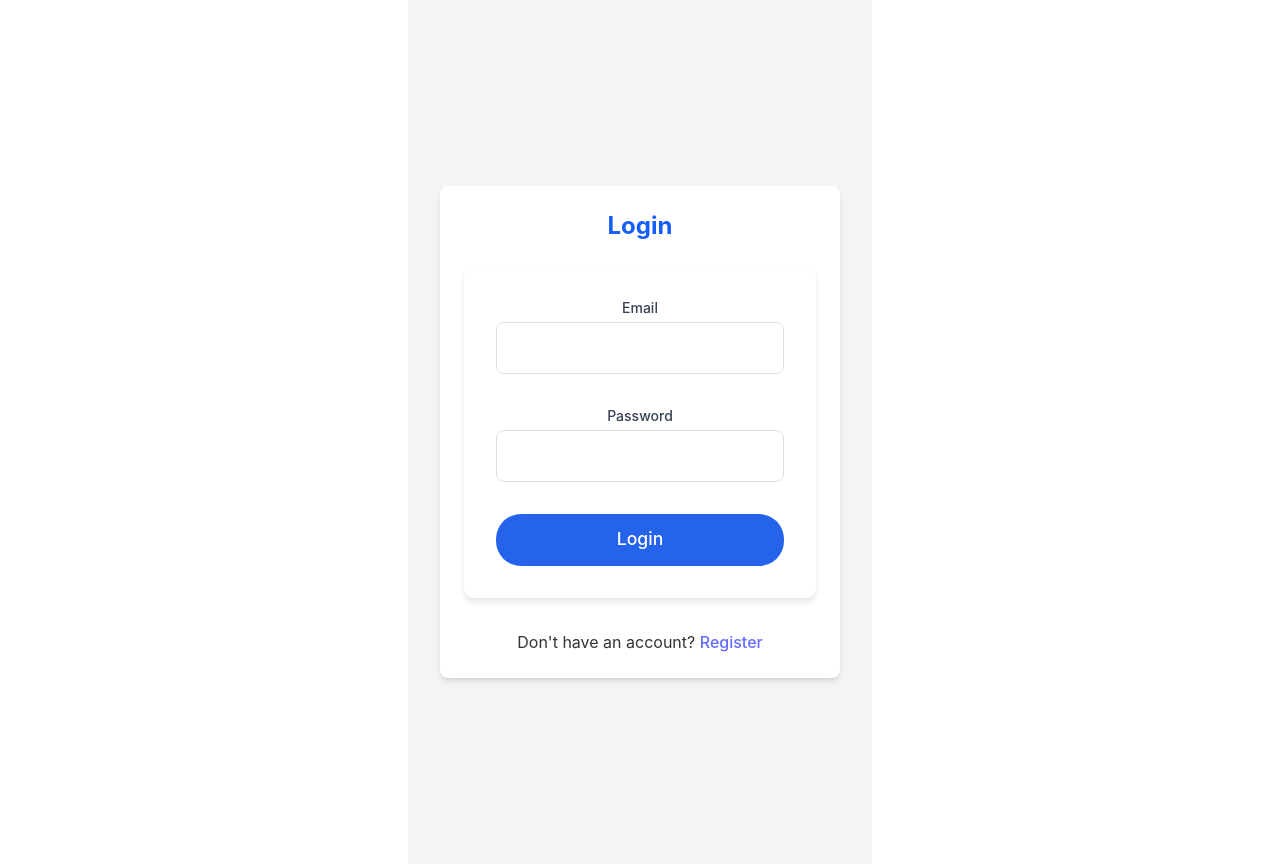
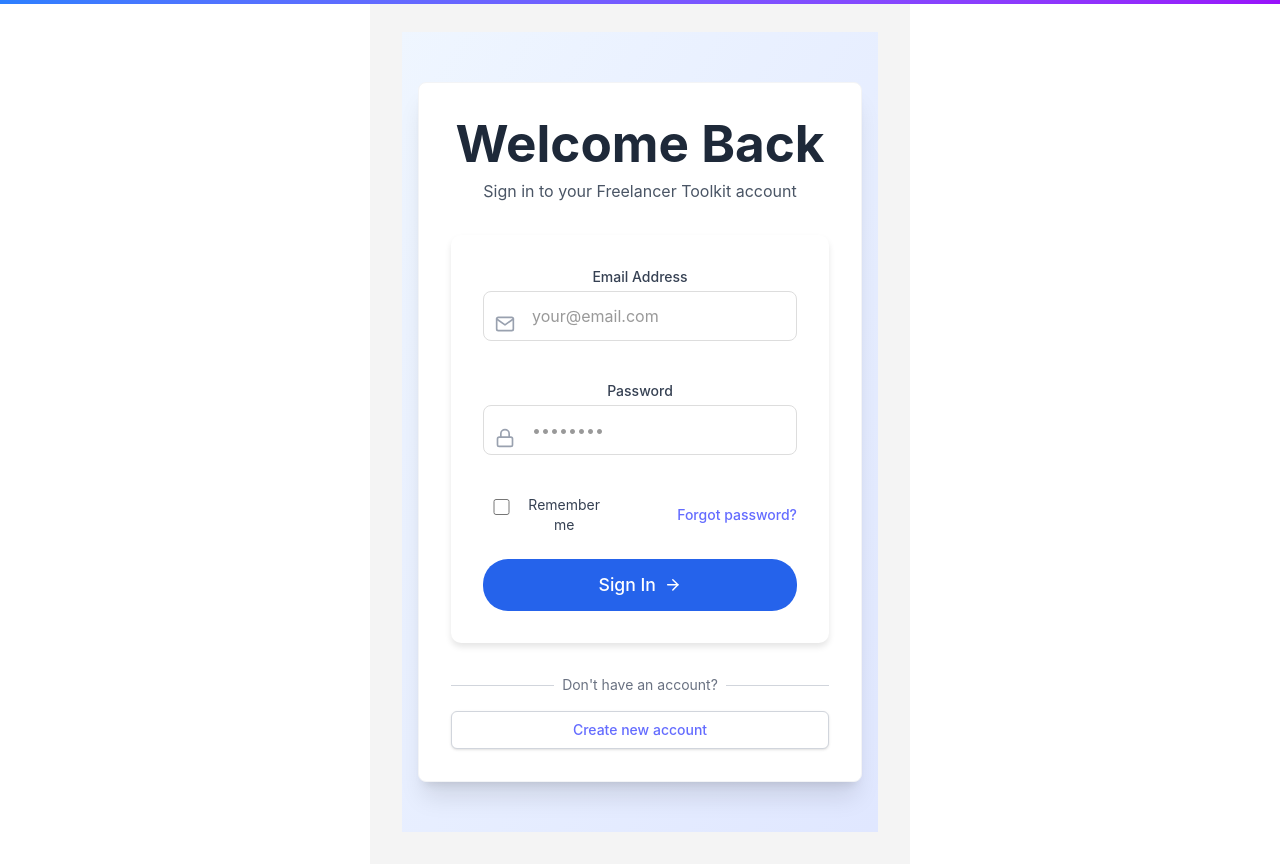
Before and after one commit to ramxnnn/freelancertoolkit, a React (Vite) app in the folder frontend/: page /login in a window 1280 px wide. Built offline with nearby package versions, Linux system fonts and the light colour scheme.

Commit message:
added the option to mark the tasks as completed or delete them as necessary

```diff
--- a/frontend/src/components/Invoices.jsx
+++ b/frontend/src/components/Invoices.jsx
@@ -25,7 +25,7 @@
         return;
       }
 
-      const response = await axios.get('http://localhost:8888/invoices', {
+      const response = await axios.get('https://freelancerbackend.vercel.app/invoices', {
         headers: {
           Authorization: `Bearer ${token}`,
         },
--- a/frontend/src/components/Login.jsx
+++ b/frontend/src/components/Login.jsx
@@ -1,64 +1,200 @@
 import React, { useState, useContext } from 'react';
 import { AuthContext } from '../context/AuthContext';
-import { useNavigate } from 'react-router-dom';
-import Card from './Card'; // Reusable Card component
-import Button from './Button'; // Reusable Button component
-import Input from './Input'; // Reusable Input component
+import { useNavigate, Link } from 'react-router-dom';
+import Card from './Card';
+import Button from './Button';
+import Input from './Input';
+import { FiMail, FiLock, FiArrowRight } from 'react-icons/fi';
+import { motion } from 'framer-motion';
 
 const Login = () => {
   const [email, setEmail] = useState('');
   const [password, setPassword] = useState('');
   const [error, setError] = useState('');
+  const [isLoading, setIsLoading] = useState(false);
   const { login } = useContext(AuthContext);
   const navigate = useNavigate();
 
   const handleSubmit = async (e) => {
     e.preventDefault();
+    setIsLoading(true);
+    setError('');
+
     try {
       await login(email, password);
       navigate('/dashboard');
     } catch (error) {
       setError(error.message);
+      setIsLoading(false);
+    }
+  };
+
+  // Animation variants
+  const containerVariants = {
+    hidden: { opacity: 0 },
+    visible: {
+      opacity: 1,
+      transition: {
+        staggerChildren: 0.1,
+        delayChildren: 0.2
+      }
+    }
+  };
+
+  const itemVariants = {
+    hidden: { y: 20, opacity: 0 },
+    visible: {
+      y: 0,
+      opacity: 1,
+      transition: {
+        type: 'spring',
+        stiffness: 100
+      }
     }
   };
 
   return (
-    <div className="flex justify-center items-center min-h-screen bg-gray-100">
-      <Card className="w-full max-w-md p-6">
-        <h2 className="text-2xl font-bold text-center text-blue-600 mb-6">Login</h2>
+    <div className="min-h-screen flex items-center justify-center bg-gradient-to-br from-blue-50 to-indigo-100 p-4">
+      <motion.div
+        initial="hidden"
+        animate="visible"
+        variants={containerVariants}
+        className="w-full max-w-md"
+      >
+        <Card className="p-8 shadow-xl rounded-2xl border border-gray-100 overflow-hidden">
+          {/* Decorative elements */}
+          <div className="absolute top-0 left-0 w-full h-1 bg-gradient-to-r from-blue-500 to-purple-600"></div>
+
+          <motion.div variants={itemVariants}>
+            <div className="text-center mb-8">
+              <h1 className="text-3xl font-bold text-gray-800 mb-2">
+                Welcome Back
+              </h1>
+              <p className="text-gray-600">
+                Sign in to your Freelancer Toolkit account
+              </p>
+            </div>
+          </motion.div>
+
           {error && (
-          <div className="mb-4 p-3 bg-red-100 border border-red-400 text-red-700 rounded">
+            <motion.div
+              variants={itemVariants}
+              className="mb-6 p-3 bg-red-50 border border-red-200 text-red-600 rounded-lg text-sm flex items-center"
+            >
+              <svg className="w-5 h-5 mr-2" fill="none" stroke="currentColor" viewBox="0 0 24 24">
+                <path strokeLinecap="round" strokeLinejoin="round" strokeWidth={2} d="M12 8v4m0 4h.01M21 12a9 9 0 11-18 0 9 9 0 0118 0z" />
+              </svg>
               {error}
+            </motion.div>
+          )}
+
+          <form onSubmit={handleSubmit} className="space-y-6">
+            <motion.div variants={itemVariants}>
+              <div className="space-y-1">
+                <label htmlFor="email" className="block text-sm font-medium text-gray-700">
+                  Email Address
+                </label>
+                <div className="relative">
+                  <div className="absolute inset-y-0 left-0 pl-3 flex items-center pointer-events-none text-gray-400">
+                    <FiMail className="h-5 w-5" />
                   </div>
-        )}
-        <form onSubmit={handleSubmit} className="space-y-4">
-          <div>
-            <label htmlFor="email" className="block text-sm font-medium text-gray-700 mb-1">Email</label>
                   <Input
                     type="email"
                     id="email"
                     value={email}
                     onChange={(e) => setEmail(e.target.value)}
+                    placeholder="your@email.com"
+                    className="pl-12 pr-4 py-3 w-full"
                     required
                   />
                 </div>
-          <div>
-            <label htmlFor="password" className="block text-sm font-medium text-gray-700 mb-1">Password</label>
+              </div>
+            </motion.div>
+
+            <motion.div variants={itemVariants}>
+              <div className="space-y-1">
+                <label htmlFor="password" className="block text-sm font-medium text-gray-700">
+                  Password
+                </label>
+                <div className="relative">
+                  <div className="absolute inset-y-0 left-0 pl-3 flex items-center pointer-events-none text-gray-400">
+                    <FiLock className="h-5 w-5" />
+                  </div>
                   <Input
                     type="password"
                     id="password"
                     value={password}
                     onChange={(e) => setPassword(e.target.value)}
+                    placeholder="••••••••"
+                    className="pl-12 pr-4 py-3 w-full"
                     required
                   />
                 </div>
-          <Button type="submit" className="w-full">Login</Button>
+              </div>
+            </motion.div>
+
+            <motion.div variants={itemVariants}>
+              <div className="flex items-center justify-between">
+                <div className="flex items-center">
+                  <input
+                    id="remember-me"
+                    name="remember-me"
+                    type="checkbox"
+                    className="h-4 w-4 text-blue-600 focus:ring-blue-500 border-gray-300 rounded"
+                  />
+                  <label htmlFor="remember-me" className="ml-2 block text-sm text-gray-700">
+                    Remember me
+                  </label>
+                </div>
+                <Link to="/forgot-password" className="text-sm text-blue-600 hover:text-blue-800">
+                  Forgot password?
+                </Link>
+              </div>
+            </motion.div>
+
+            <motion.div variants={itemVariants}>
+              <Button
+                type="submit"
+                className="w-full flex items-center justify-center py-3"
+                disabled={isLoading}
+              >
+                {isLoading ? (
+                  <svg className="animate-spin -ml-1 mr-3 h-5 w-5 text-white" xmlns="http://www.w3.org/2000/svg" fill="none" viewBox="0 0 24 24">
+                    <circle className="opacity-25" cx="12" cy="12" r="10" stroke="currentColor" strokeWidth="4"></circle>
+                    <path className="opacity-75" fill="currentColor" d="M4 12a8 8 0 018-8V0C5.373 0 0 5.373 0 12h4zm2 5.291A7.962 7.962 0 014 12H0c0 3.042 1.135 5.824 3 7.938l3-2.647z"></path>
+                  </svg>
+                ) : (
+                  <>
+                    Sign In <FiArrowRight className="ml-2" />
+                  </>
+                )}
+              </Button>
+            </motion.div>
           </form>
-        <p className="mt-4 text-center">
-          Don't have an account?{' '}
-          <a href="/register" className="text-blue-500 hover:underline">Register</a>
-        </p>
+
+          <motion.div variants={itemVariants} className="mt-6">
+            <div className="relative">
+              <div className="absolute inset-0 flex items-center">
+                <div className="w-full border-t border-gray-300"></div>
+              </div>
+              <div className="relative flex justify-center text-sm">
+                <span className="px-2 bg-white text-gray-500">
+                  Don't have an account?
+                </span>
+              </div>
+            </div>
+
+            <div className="mt-4">
+              <Link
+                to="/register"
+                className="w-full flex justify-center py-2 px-4 border border-gray-300 rounded-md shadow-sm text-sm font-medium text-gray-700 bg-white hover:bg-gray-50"
+              >
+                Create new account
+              </Link>
+            </div>
+          </motion.div>
         </Card>
+      </motion.div>
     </div>
   );
 };
--- a/frontend/src/styles/styles.css
+++ b/frontend/src/styles/styles.css
@@ -82,7 +82,6 @@
 
 input, textarea {
     width: 100%;
-    padding: 0.8rem 1.2rem;
     font-size: 1rem;
     border: 1px solid #ddd;
     border-radius: 8px;
```
Lines whose indentation alone changed are shown as unchanged.
